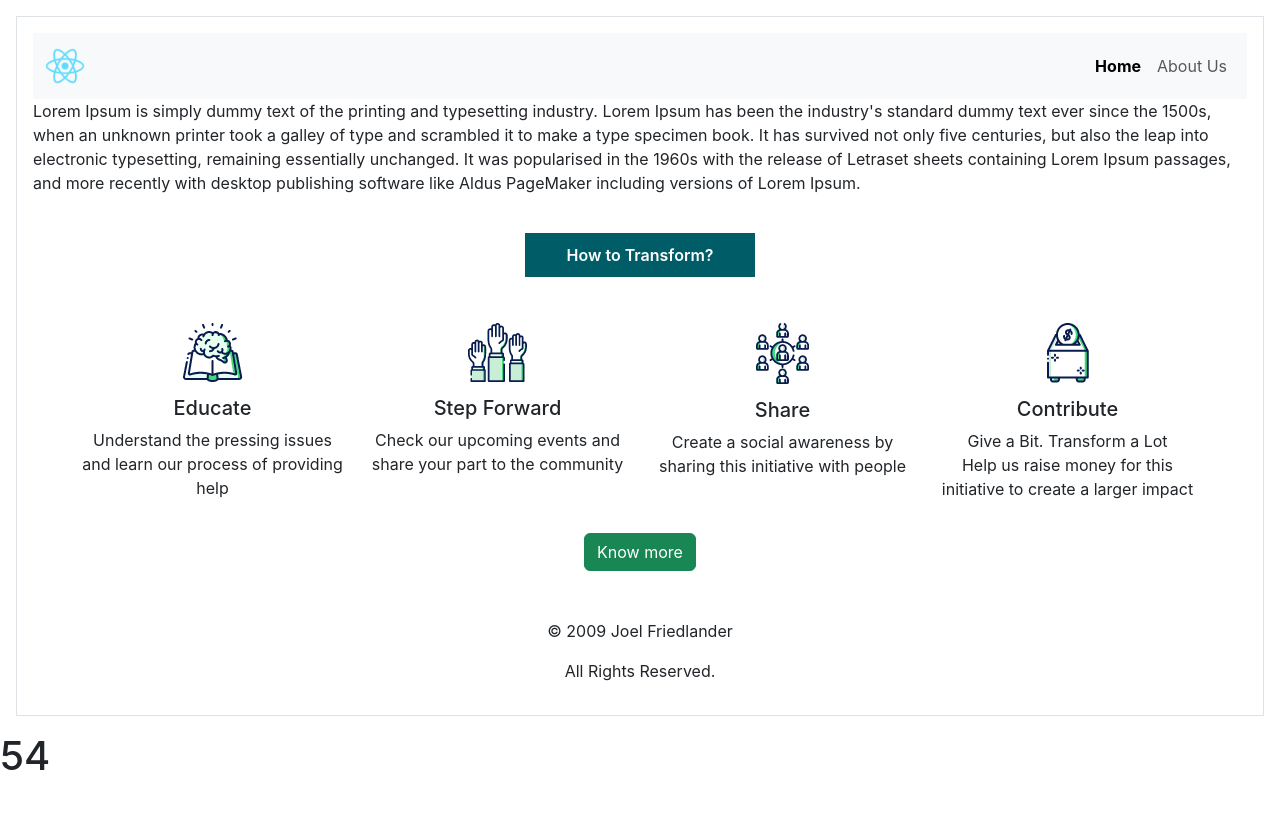
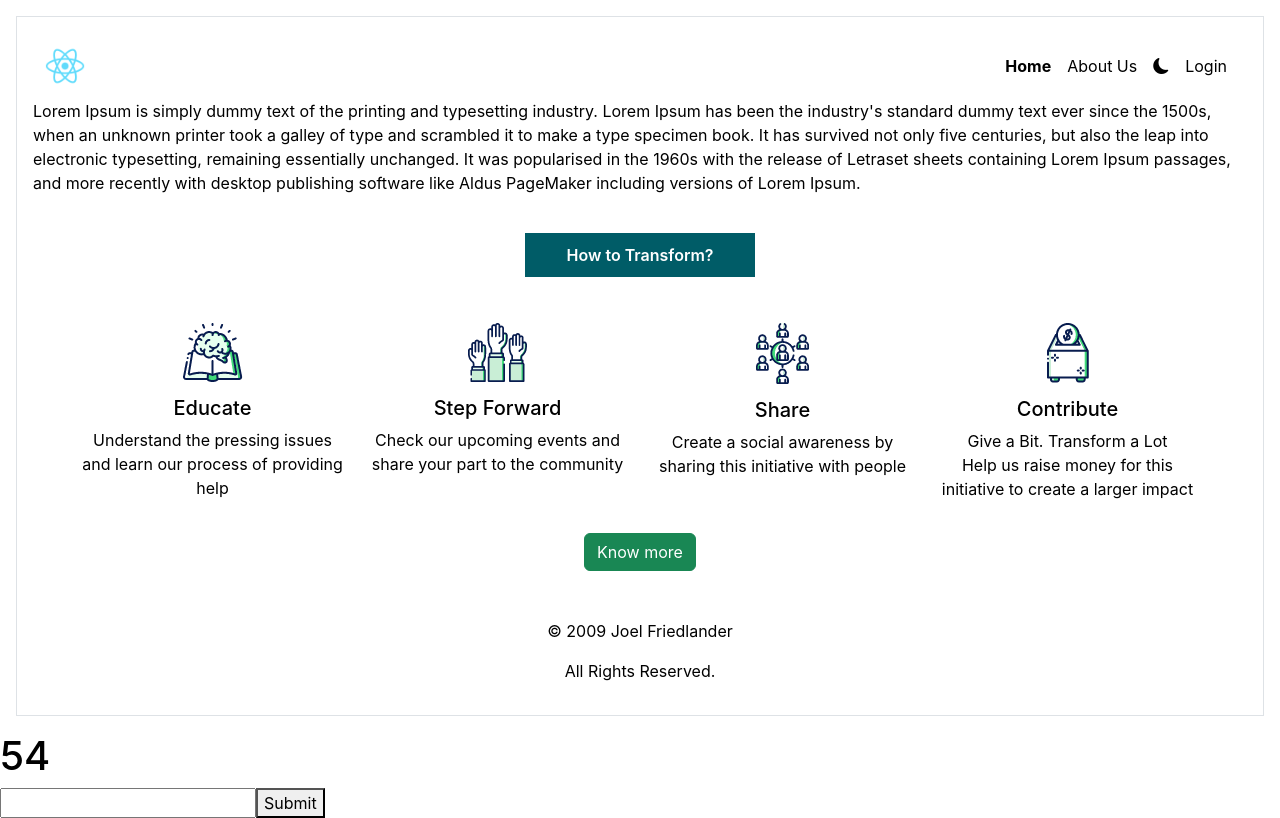
Before and after one commit to Tejeshkumarkota/react-project-learn, a React (Create React App) app: page / in a window 1280 px wide. Built offline with nearby package versions, Linux system fonts and the light colour scheme.

Commit message:
toggle theme added dark and ight

```diff
--- a/public/index.html
+++ b/public/index.html
@@ -26,6 +26,7 @@
     -->
     <title>React App</title>
     <link href="https://cdn.jsdelivr.net/npm/bootstrap@5.3.3/dist/css/bootstrap.min.css" rel="stylesheet" integrity="sha384-QWTKZyjpPEjISv5WaRU9OFeRpok6YctnYmDr5pNlyT2bRjXh0JMhjY6hW+ALEwIH" crossorigin="anonymous">
+    <link rel="stylesheet" href="https://cdn.jsdelivr.net/npm/bootstrap-icons@1.11.3/font/bootstrap-icons.min.css">
   </head>
   <body>
     <noscript>You need to enable JavaScript to run this app.</noscript>
--- a/server-api/testdb.json
+++ b/server-api/testdb.json
@@ -2,7 +2,7 @@
   "students": [
     {
       "id": "3e37",
-      "name": "tejesh "
+      "name": "tejesh kumar kota sobh mr"
     },
     {
       "id": "b90a",
@@ -37,8 +37,8 @@
       "name": "gokul ==> 102"
     },
     {
-      "id": "098e",
-      "name": "Zain"
+      "id": "20ce",
+      "name": "Rani Kota"
     }
   ]
 }
--- a/src/App.css
+++ b/src/App.css
@@ -43,3 +43,22 @@
   background: url('../public/images/glt-sprites.png') -10px -241px;
   display: inline-block;
 }
+body.light,
+body.light .navbar {
+  background-color: white;
+  color: black;
+}
+
+/* Dark theme */
+body.dark,
+body.dark .navbar {
+  background-color: black;
+  color: white;
+}
+
+body.light .navbar .nav-link {
+  color: black;
+}
+body.dark .navbar .nav-link {
+  color: white;
+}
--- a/src/App.js
+++ b/src/App.js
@@ -31,11 +31,14 @@ function App() {
         </Routes>
       </BrowserRouter>
       <Counter/>
+      <Parent/>
       {/* <User1/>
       <User2/>
       <Parent/>
 
       <FetchDetails /> */}
+
+
     </div>
   );
 }
--- a/src/Components/Navbar.js
+++ b/src/Components/Navbar.js
@@ -1,13 +1,15 @@
-import React, { useState } from "react";
+import React, { useContext } from "react";
 import { Link, useLocation } from "react-router-dom";
+import { ThemeContext } from "../ThemeContext";
 
 export default function Navbar() {
 
   const location = useLocation();
+  const { toggleTheme } = useContext(ThemeContext);
 
   return (
     <div className="nav w-100">
-      <nav className="navbar navbar-expand-lg w-100 bg-body-tertiary">
+      <nav className="navbar navbar-expand-lg w-100">
         <div className="container-fluid">
           <Link className="navbar-brand" to="/">
             <img src="/images/logo.png" height="40" width="40" className="img-fluid" alt="Logo" />
@@ -35,6 +37,18 @@ export default function Navbar() {
                   About Us
                 </Link>
               </li>
+              <li>
+                <Link className="nav-link" onClick={toggleTheme}>
+                  {/* <button className="btn-primary btn" > */}
+                    {document.body.className == 'light' ? <i className="bi bi-brightness-high"></i>: <i className="bi bi-moon-fill"></i>}
+                  {/* </button> */}
+                </Link>
+              </li>
+              <li className="nav-item">
+                <Link className={"nav-link" + (location.pathname === "/login" ? " active" : "")} to="/login">
+                  Login
+                </Link>
+              </li>
             </ul>
             {/* <form className="d-flex" role="search">
               <input
--- a/src/Pages/List.js
+++ b/src/Pages/List.js
@@ -11,6 +11,9 @@ export default function List() {
     .then((res) => res.json())
     .then((data) => {
       setListData(data);
+    })
+    .catch((error) => {
+      console.error('Error:', error);
     });
   }
 
--- a/src/Pages/Login/Login.js
+++ b/src/Pages/Login/Login.js
@@ -1,4 +1,4 @@
-import React from "react";
+import React, { useEffect, useRef } from "react";
 import { useNavigate } from 'react-router-dom';
 import "./Login.css";
 
@@ -7,6 +7,21 @@ const Login = () => {
     const nav = useNavigate();
     const gotolist = () =>
         nav('/list');
+
+    const inputRefs = useRef([]);
+    inputRefs.current = [];
+
+    useEffect(() => {
+      if (inputRefs.current[0]) {
+        inputRefs.current[0].focus();
+      }
+    }, []);
+
+    const addToRefs = (el) => {
+      if (el && !inputRefs.current.includes(el)) {
+        inputRefs.current.push(el);
+      }
+    };
 
   return (
     <>
@@ -23,6 +38,7 @@ const Login = () => {
                     </label>
                     <input
                       type="email"
+                      ref={addToRefs}
                       className="form-control"
                       id="exampleInputEmail1"
                       autoComplete="off"
@@ -37,6 +53,7 @@ const Login = () => {
                     </label>
                     <input
                       type="password"
+                      ref={addToRefs}
                       className="form-control"
                       id="exampleInputPassword1"
                       autoComplete="off"
--- a/src/Pages/Parent.js
+++ b/src/Pages/Parent.js
@@ -1,4 +1,4 @@
-import React, { useState } from "react";
+import React from "react";
 import Child from "./Child";
 
 function Parent() {
--- /dev/null
+++ b/src/ThemeContext.js
@@ -0,0 +1,24 @@
+import React, { createContext, useState, useEffect } from 'react';
+
+// Create a Context
+export const ThemeContext = createContext();
+
+// Create a Provider Component
+export const ThemeProvider = ({ children }) => {
+  const [theme, setTheme] = useState(localStorage.getItem('theme') || 'light');
+
+  useEffect(() => {
+    localStorage.setItem('theme', theme);
+    document.body.className = theme;
+  }, [theme]);
+
+  const toggleTheme = () => {
+    setTheme((prevTheme) => (prevTheme === 'light' ? 'dark' : 'light'));
+  };
+
+  return (
+    <ThemeContext.Provider value={{ theme, toggleTheme }}>
+      {children}
+    </ThemeContext.Provider>
+  );
+};
--- a/src/index.js
+++ b/src/index.js
@@ -3,11 +3,14 @@ import ReactDOM from 'react-dom/client';
 import './index.css';
 import App from './App';
 import reportWebVitals from './reportWebVitals';
+import { ThemeProvider } from './ThemeContext';
 
 const root = ReactDOM.createRoot(document.getElementById('root'));
 root.render(
   <React.StrictMode>
-    <App />
+    <ThemeProvider>
+      <App />
+    </ThemeProvider>
   </React.StrictMode>
 );
 
```
Also changed, not shown: src/Pages/usereducerhook.js (added, +8 -0 lines), src/Pages/HOC.js (line endings or trailing spaces).
